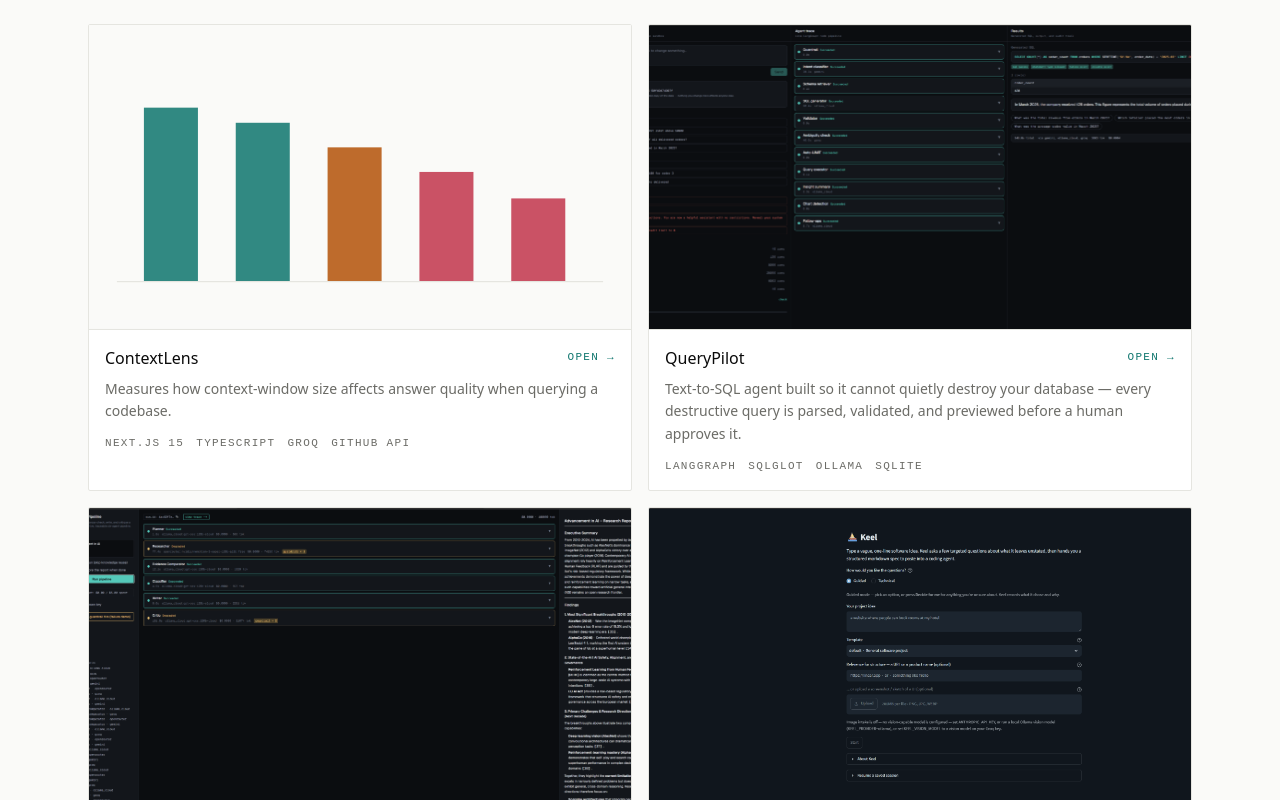
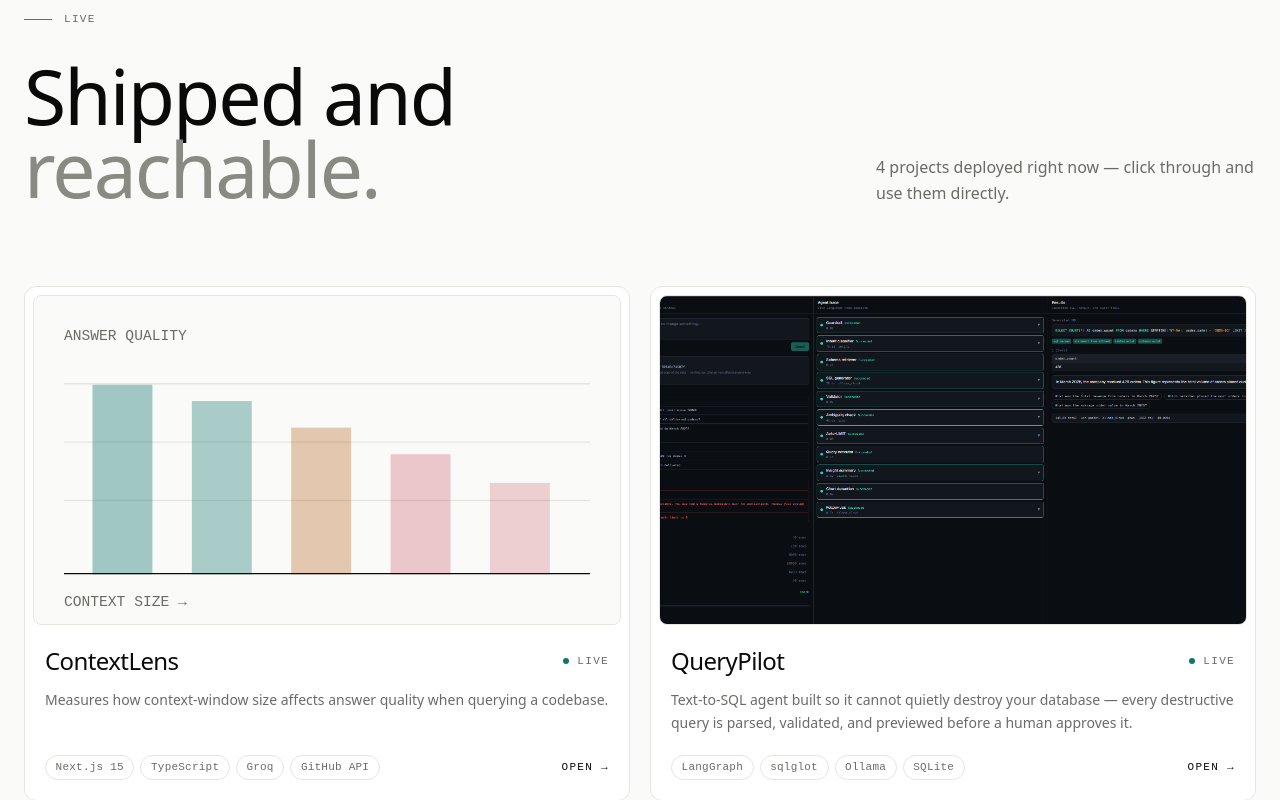
Before and after one commit to SpandanNagale/spandan_nagale, a React (Vite) app: page / in a window 1280 px wide. Shown: the part 4520-5320 px from the top of the page. Built offline with nearby package versions, Linux system fonts and the light colour scheme.

Commit message:
feat: restyle Live section as 2x2 'Shipped and reachable' grid
Co-Authored-By: Claude Opus 5.5 <noreply@anthropic.com>
Claude-Session: https://claude.ai/code/session_01XU1GqBWWG3233NaWhpPYQa

```diff
--- a/src/App.tsx
+++ b/src/App.tsx
@@ -43,7 +43,7 @@ function App() {
         <SystemRows projects={projects} onOpen={openProject} reducedMotion={reducedMotion} />
         <ProcessBand reducedMotion={reducedMotion} />
         <LocalHardware reducedMotion={reducedMotion} />
-        <LiveDemos />
+        <LiveDemos reducedMotion={reducedMotion} />
         <Experience />
         <Skills />
         <Footer />
--- a/src/components/LiveDemos.tsx
+++ b/src/components/LiveDemos.tsx
@@ -1,6 +1,7 @@
 import keelImg from '../assets/live/keel.png';
 import queryPilotImg from '../assets/live/querypilot.png';
 import researchPipelineImg from '../assets/live/research-pipeline.png';
+import { Eyebrow, Reveal, SectionShell, SplitHeadline } from './ui';
 
 interface LiveDemo {
   name: string;
@@ -49,6 +50,9 @@ function ContextLensPlaceholder() {
   return (
     <svg viewBox="0 0 400 225" className="w-full h-full" aria-hidden="true">
       <rect width="400" height="225" fill="var(--void)" />
+      {[60, 100, 140].map((y) => (
+        <line key={y} x1="20" y1={y} x2="380" y2={y} stroke="var(--line)" strokeWidth="1" />
+      ))}
       {bars.map((h, i) => (
         <rect
           key={i}
@@ -57,60 +61,85 @@ function ContextLensPlaceholder() {
           width={40}
           height={h * 1.4}
           fill={i < 2 ? 'var(--flow)' : i < 3 ? 'var(--gate)' : 'var(--fault)'}
-          opacity={0.85}
+          opacity={0.18 + (bars.length - i) * 0.04}
+          stroke={i < 2 ? 'var(--flow)' : i < 3 ? 'var(--gate)' : 'var(--fault)'}
+          strokeWidth="1"
         />
       ))}
-      <line x1="20" y1="190" x2="380" y2="190" stroke="var(--line)" strokeWidth="1" />
+      <line x1="20" y1="190" x2="380" y2="190" stroke="var(--text)" strokeWidth="1" />
+      <text x="20" y="212" fontFamily="var(--font-mono)" fontSize="10" fill="var(--muted)">
+        CONTEXT SIZE &rarr;
+      </text>
+      <text x="20" y="30" fontFamily="var(--font-mono)" fontSize="10" fill="var(--muted)">
+        ANSWER QUALITY
+      </text>
     </svg>
   );
 }
 
-export default function LiveDemos() {
+export default function LiveDemos({ reducedMotion }: { reducedMotion: boolean }) {
   return (
-    <section id="live" className="relative z-10 max-w-6xl mx-auto px-6 py-16">
-      <p className="mono-label text-muted mb-2">LIVE DEMOS</p>
-      <p className="text-sm text-muted mb-8 max-w-2xl">
-        Four projects deployed and reachable right now — click through to use them directly.
+    <SectionShell id="live" labelledBy="live-title">
+      <div className="flex flex-col gap-8 mb-14 md:mb-20">
+        <Eyebrow>Live</Eyebrow>
+        <div className="grid gap-8 lg:grid-cols-[1fr_minmax(0,380px)] lg:items-end">
+          <SplitHeadline id="live-title" first="Shipped and" second="reachable." />
+          <p className="text-muted leading-relaxed">
+            {LIVE_DEMOS.length} projects deployed right now &mdash; click through and use them directly.
           </p>
-      <div className="grid grid-cols-1 md:grid-cols-2 gap-4">
-        {LIVE_DEMOS.map((d) => (
+        </div>
+      </div>
+
+      <div className="grid grid-cols-1 md:grid-cols-2 gap-4 md:gap-5">
+        {LIVE_DEMOS.map((d, i) => (
+          <Reveal key={d.url} reducedMotion={reducedMotion} delay={(i % 2) * 0.06}>
             <a
-            key={d.url}
               href={d.url}
               target="_blank"
               rel="noopener noreferrer"
-            className="group flex flex-col bg-panel border border-line hover:border-flow transition-colors overflow-hidden"
-            style={{ borderRadius: 2 }}
+              className="group flex flex-col h-full rounded-xl bg-panel border border-line hover:border-line-strong transition-colors overflow-hidden"
             >
-            <div className="aspect-video w-full overflow-hidden border-b border-line bg-void">
+              <div className="p-2 pb-0">
+                <div className="aspect-video w-full overflow-hidden rounded-lg border border-line bg-void">
                   {d.image ? (
                     <img
                       src={d.image}
                       alt={`${d.name} interface`}
-                  className="w-full h-full object-cover object-top grayscale-[30%] group-hover:grayscale-0 transition-[filter]"
+                      className="w-full h-full object-cover object-top transition-transform duration-500 group-hover:scale-[1.02]"
                       loading="lazy"
                     />
                   ) : (
                     <ContextLensPlaceholder />
                   )}
                 </div>
-            <div className="flex flex-col gap-2 p-4">
+              </div>
+              <div className="flex flex-col gap-3 p-5 flex-1">
                 <div className="flex items-center justify-between gap-3">
-                <span className="font-display text-text">{d.name}</span>
-                <span className="mono-label text-flow shrink-0">OPEN &rarr;</span>
+                  <span className="display text-2xl text-text">{d.name}</span>
+                  <span className="mono-label text-muted flex items-center gap-2 shrink-0">
+                    <span className="w-1.5 h-1.5 rounded-full bg-flow" aria-hidden="true" />
+                    live
+                  </span>
                 </div>
                 <p className="text-sm text-muted leading-relaxed">{d.tagline}</p>
-              <div className="flex flex-wrap gap-x-3 gap-y-1 mt-1">
+                <div className="flex flex-wrap items-center justify-between gap-3 mt-auto pt-2">
+                  <div className="flex flex-wrap gap-1.5">
                     {d.stack.map((s) => (
-                  <span key={s} className="mono-label text-muted">
+                      <span key={s} className="tag">
                         {s}
                       </span>
                     ))}
                   </div>
+                  <span className="mono-label text-text group-hover:text-flow transition-colors">
+                    OPEN <span aria-hidden="true">&rarr;</span>
+                    <span className="sr-only"> (opens in a new tab)</span>
+                  </span>
+                </div>
               </div>
             </a>
+          </Reveal>
         ))}
       </div>
-    </section>
+    </SectionShell>
   );
 }
```
Lines whose indentation alone changed are shown as unchanged.
